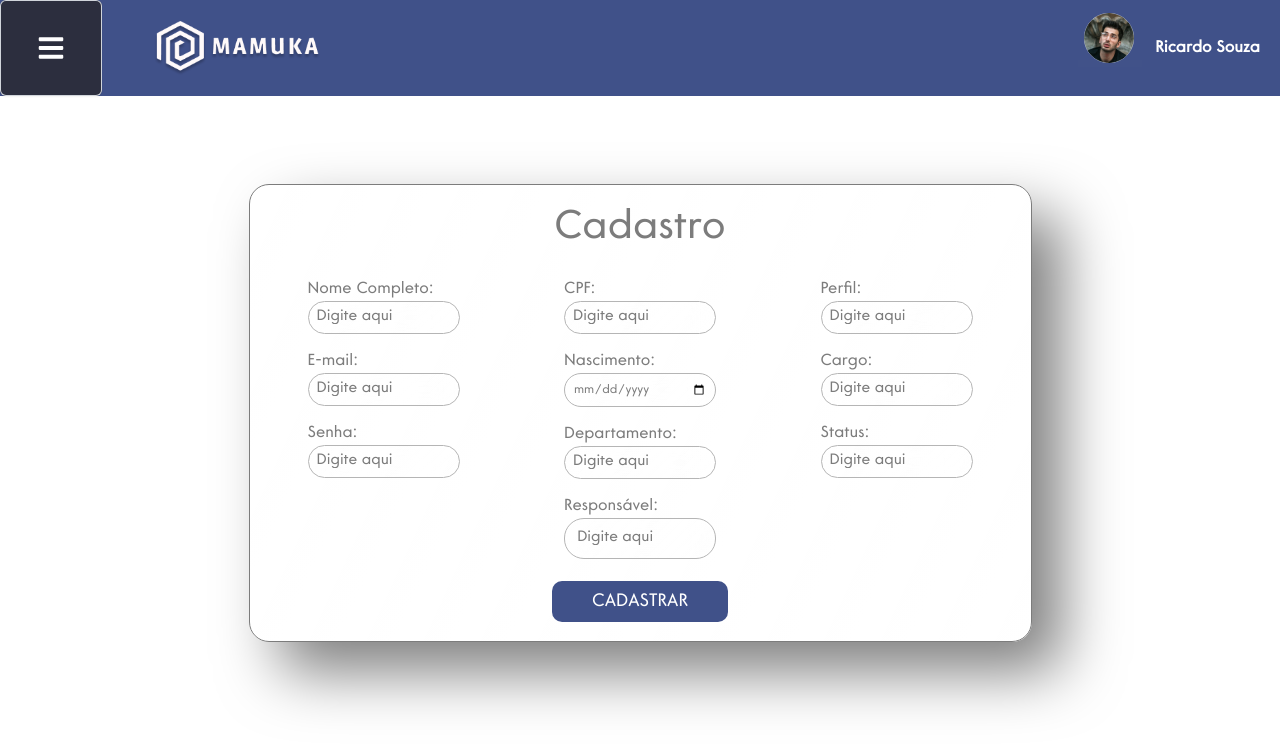
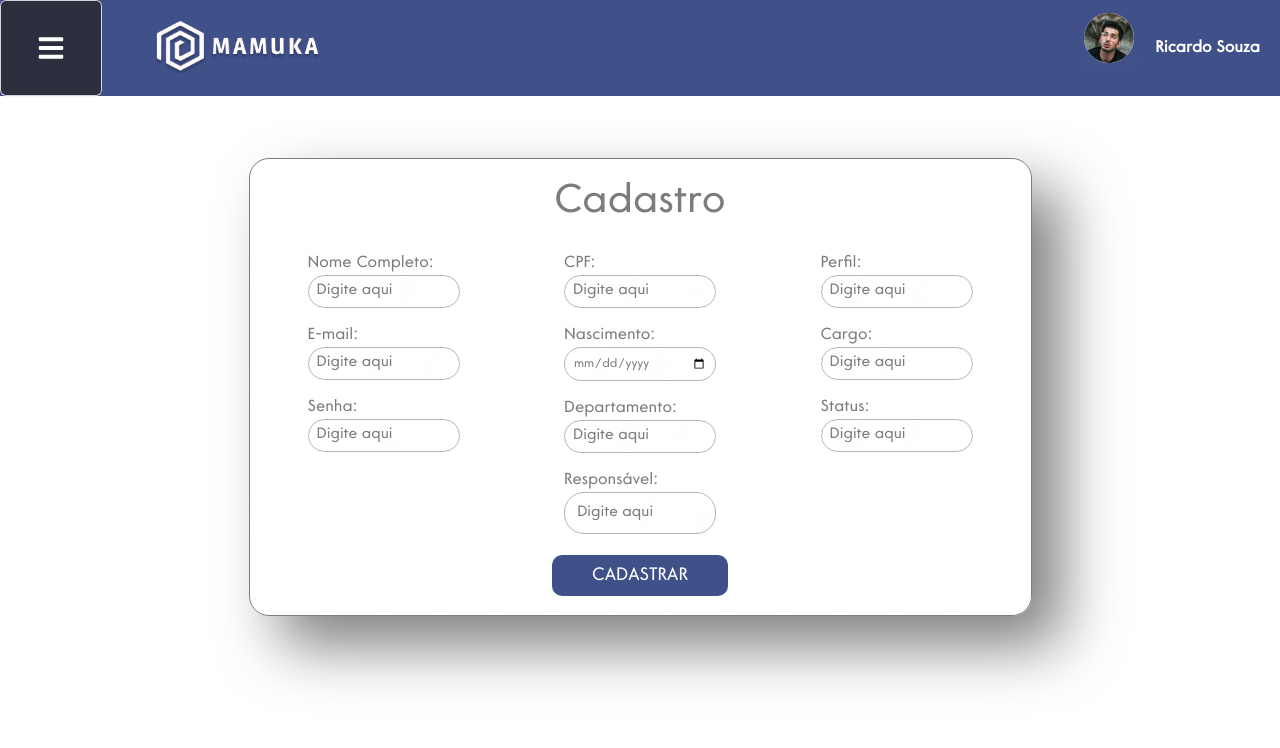
Before and after one commit to MamukaSenai/React-Mamuka, a React (Vite) app: page /cadastro/usuario in a window 1280 px wide. Shown: the top 748 px of the page. Built offline with nearby package versions, Linux system fonts and the light colour scheme.

Commit message:
atualizacao do dos link

```diff
--- a/src/components/Header/index.tsx
+++ b/src/components/Header/index.tsx
@@ -34,7 +34,7 @@ export default function Header(){
                   <div className="fotoperfil">
                   </div>
                   {/*<p>Ricardo Souza</p>*/}
-                  <Link to="/devperfil" className="a">
+                  <Link to="/perfil/:idUsuario" className="a">
                     {/* <a href="#">
                       Ricardo Souza
                     </a>  */}
--- a/src/pages/Administrador/CadastroUsuario/index.tsx
+++ b/src/pages/Administrador/CadastroUsuario/index.tsx
@@ -126,7 +126,7 @@ export default function CadastroUsuario(props: any) {
                     <hr />
                     <form onSubmit={cadastrarUsuario} className="cad_formulario" method="POST">
                         <div className="card_box_org" id="card_box_orgCadastroUsuario">
-                            <div className="card_form" id="">
+                            <div className="card_form">
                                     < div className="cad_box_input" id="cad_box_inputCadastro">
                                         <label htmlFor="nome">Nome Completo:</label>
                                         <input
--- a/src/pages/Administrador/CadastroUsuario/style.css
+++ b/src/pages/Administrador/CadastroUsuario/style.css
@@ -38,7 +38,7 @@
     color: var(--cinzaclaro);
     margin-left: 6%;
     margin-right: 6%;
-    margin-top: 5%;
+    margin-top: 3%;
 
 }
 
```
